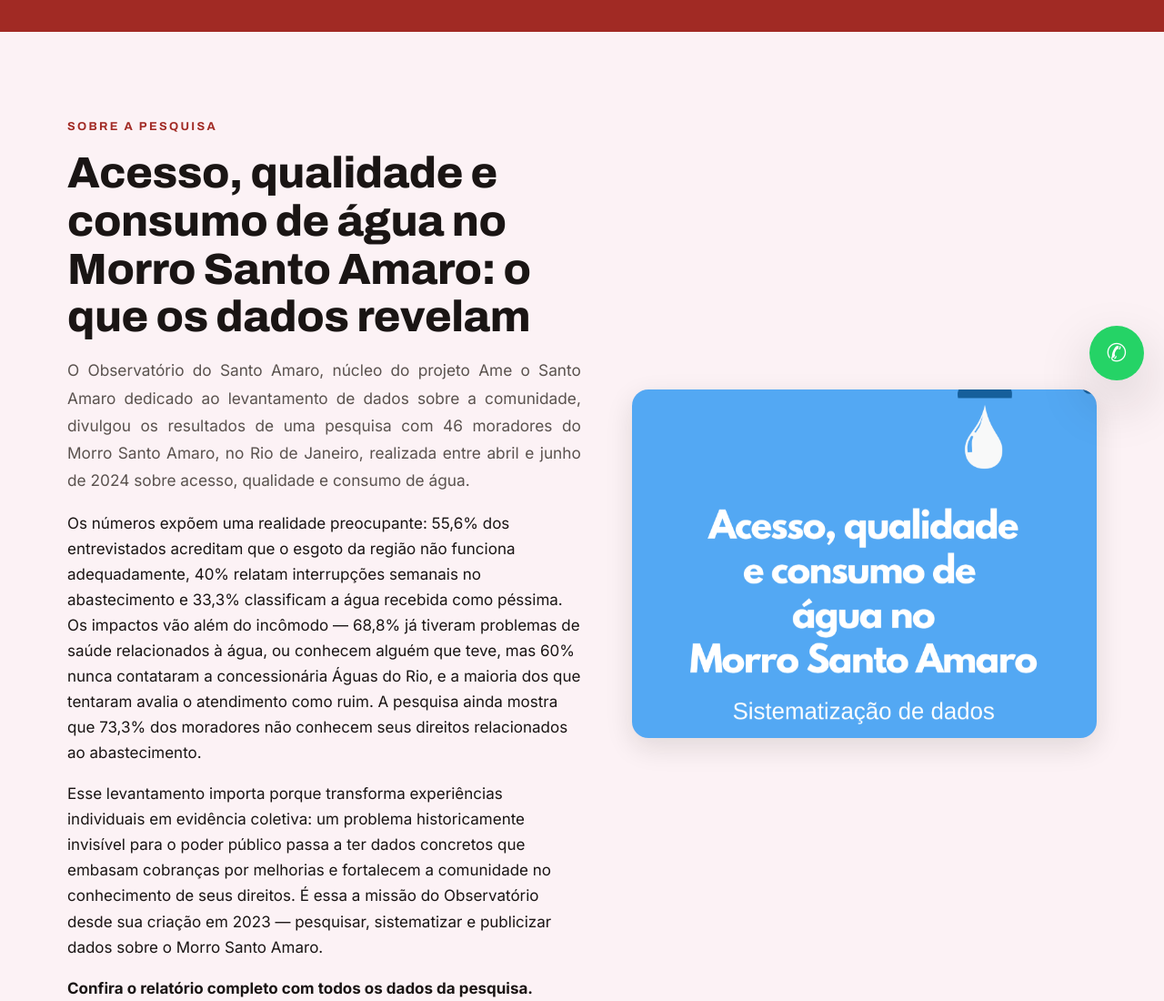
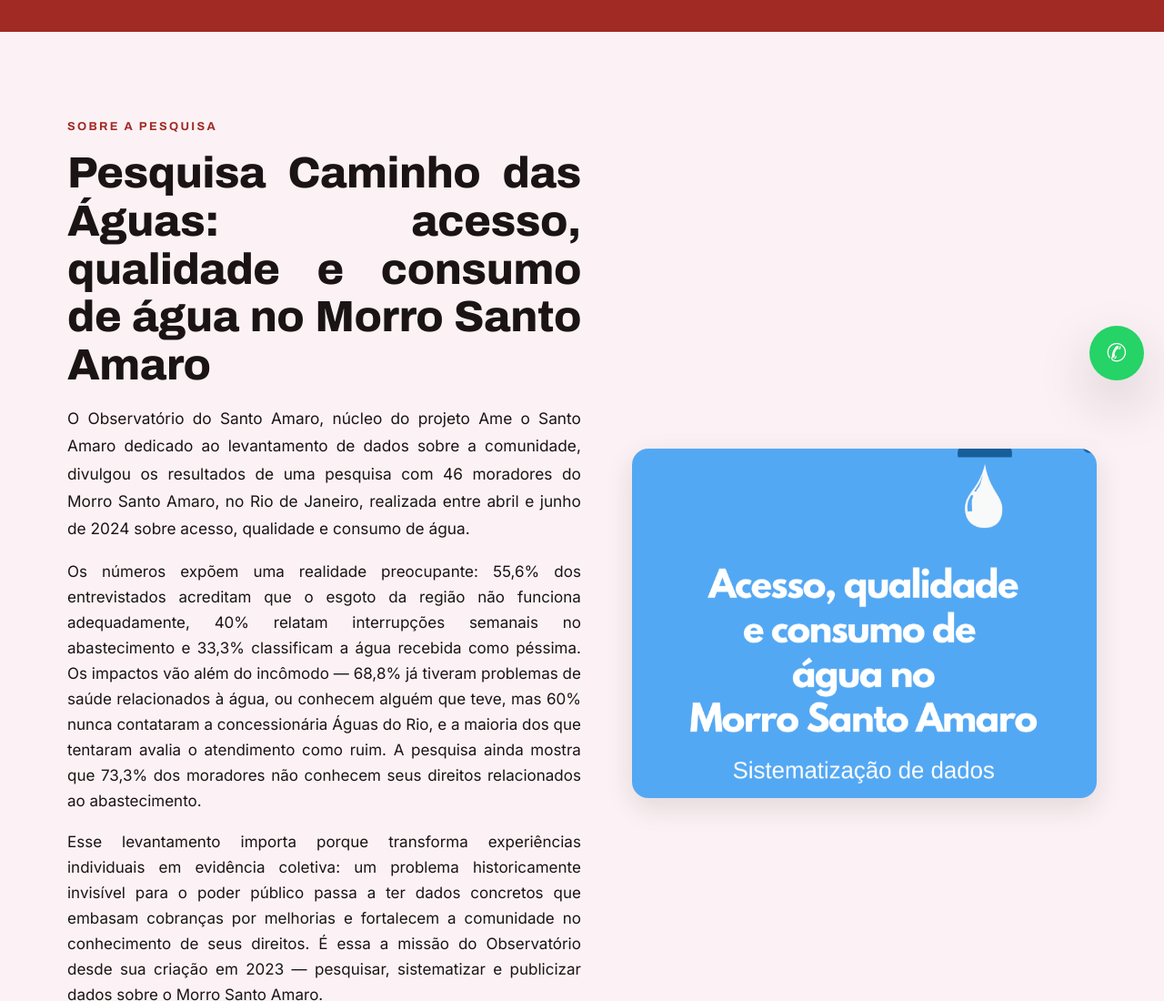
Before and after one commit to bereniceahb-ti/ame-o-santo-amaro-site, a plain HTML site: page nucleos/caminho-das-aguas.html in a window 1280 px wide. Shown: the part 360-1460 px from the top of the page at 91% size. Drawn offline with Linux system fonts and the light colour scheme.

Commit message:
Ajusta titulo, alinhamento, cor e botao na pagina Caminho das Aguas
- Novo titulo: 'Pesquisa Caminho das Aguas: acesso, qualidade e consumo de agua no Morro Santo Amaro'
- Titulo e paragrafos com alinhamento justificado
- Uniformiza cor do texto (preto) removendo o cinza do lead-block nesta secao
- Adiciona botao 'Ver pesquisa completa' linkando para o relatorio no Google Drive

```diff
--- a/assets/styles.css
+++ b/assets/styles.css
@@ -97,6 +97,11 @@ h1,h2,h3,h4 { font-family: var(--fonte-titulo); line-height: 1.1; margin: 0 0 .4
 .section--vermelho .lead-block, .section--carvao .lead-block,
 .section--vermelho .corpo-texto, .section--carvao .corpo-texto { color: rgba(255,255,255,.88); }
 .text-center { text-align: center; }
+
+/* Página Pesquisa Caminho das Águas: título e parágrafos justificados,
+   cor uniforme em preto (sobrescreve o cinza padrão do .lead-block). */
+.pesquisa-texto .section-title,
+.pesquisa-texto p { text-align: justify; color: var(--carvao); }
 .mx-auto { margin-inline: auto; }
 
 /* ---------- Botões ---------- */
--- a/nucleos/caminho-das-aguas.html
+++ b/nucleos/caminho-das-aguas.html
@@ -30,13 +30,14 @@
 
 <section class="section"><div class="container">
   <div class="split">
-    <div>
+    <div class="pesquisa-texto">
       <span class="eyebrow">Sobre a pesquisa</span>
-      <h2 class="section-title">Acesso, qualidade e consumo de água no Morro Santo Amaro: o que os dados revelam</h2>
+      <h2 class="section-title">Pesquisa Caminho das Águas: acesso, qualidade e consumo de água no Morro Santo Amaro</h2>
       <p class="lead-block">O Observatório do Santo Amaro, núcleo do projeto Ame o Santo Amaro dedicado ao levantamento de dados sobre a comunidade, divulgou os resultados de uma pesquisa com 46 moradores do Morro Santo Amaro, no Rio de Janeiro, realizada entre abril e junho de 2024 sobre acesso, qualidade e consumo de água.</p>
       <p>Os números expõem uma realidade preocupante: 55,6% dos entrevistados acreditam que o esgoto da região não funciona adequadamente, 40% relatam interrupções semanais no abastecimento e 33,3% classificam a água recebida como péssima. Os impactos vão além do incômodo — 68,8% já tiveram problemas de saúde relacionados à água, ou conhecem alguém que teve, mas 60% nunca contataram a concessionária Águas do Rio, e a maioria dos que tentaram avalia o atendimento como ruim. A pesquisa ainda mostra que 73,3% dos moradores não conhecem seus direitos relacionados ao abastecimento.</p>
       <p>Esse levantamento importa porque transforma experiências individuais em evidência coletiva: um problema historicamente invisível para o poder público passa a ter dados concretos que embasam cobranças por melhorias e fortalecem a comunidade no conhecimento de seus direitos. É essa a missão do Observatório desde sua criação em 2023 — pesquisar, sistematizar e publicizar dados sobre o Morro Santo Amaro.</p>
       <p><strong>Confira o relatório completo com todos os dados da pesquisa.</strong></p>
+      <p><a class="btn btn--primary" href="https://drive.google.com/file/d/1kt-PpXa6C_kvhDhVDO6UTHNi6LVi26YR/view" target="_blank" rel="noopener">Ver pesquisa completa</a></p>
     </div>
     <div class="media-frame"><img src="../assets/img/nucleo-caminho-das-aguas-sistematizacao-dados.png" alt="Acesso, qualidade e consumo de água no Morro Santo Amaro — sistematização de dados"></div>
   </div>
```
